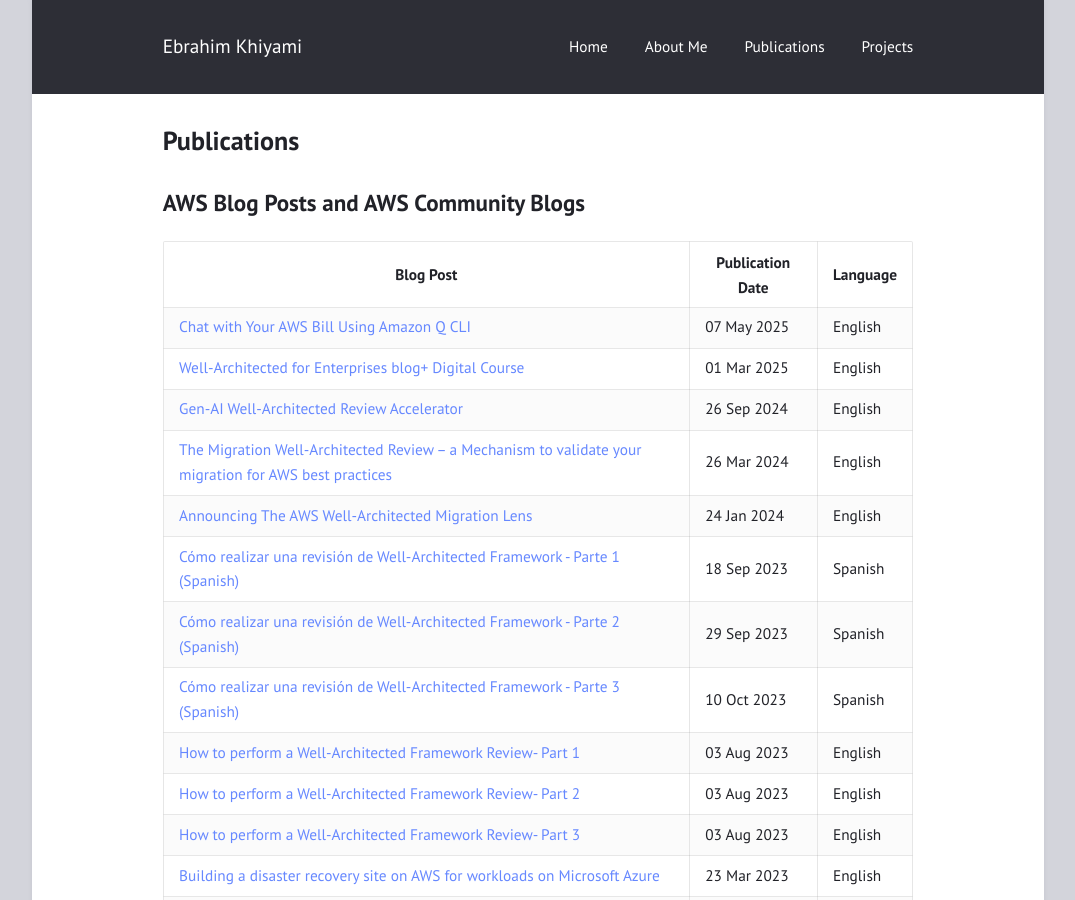
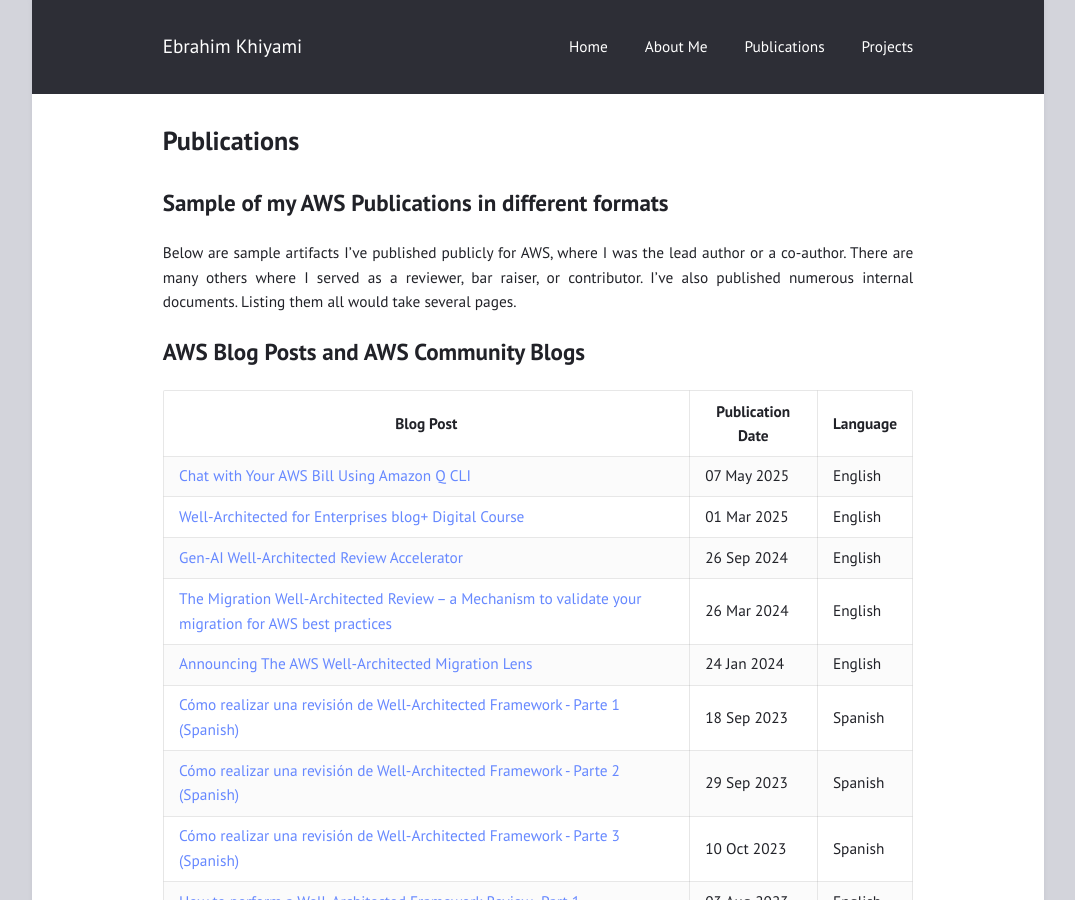
Before and after one commit to ekhiyami/ekhiyami.github.io, a Jekyll site: the page built from publications.md, in a window 1280 px wide and 900 px high. Shown: the whole window, without its empty margins (102-1177 px from the left). Built offline with Jekyll 4.4.1, drawn with Linux system fonts in a browser that asks for light colours; some of the changed text lies outside the part shown.

Commit message:
Update publications.md

```diff
--- a/publications.md
+++ b/publications.md
@@ -3,6 +3,12 @@
 permalink: "/publications/"
 layout: page
 ---
+
+## Sample of my AWS Publications in different formats
+Below are sample artifacts I’ve published publicly for AWS, where I was the lead author or a co-author.
+There are many others where I served as a reviewer, bar raiser, or contributor. I’ve also published numerous internal documents.
+Listing them all would take several pages.
+
 
 ## AWS Blog Posts and AWS Community Blogs
 
@@ -38,3 +44,11 @@
 | -------------------------------------------------------------------------------------------- | ------------------ | -------- |
 | [AWS Well-Architected Migration Lens](https://docs.aws.amazon.com/wellarchitected/latest/migration-lens/migration-lens.html) | 2024             | English  |
 | [Monitoring Oracle to PostgreSQL Migration using AWS DMS](https://d1.awsstatic.com/whitepapers/oracle-postgres-cdc-monitoring-aws-dms.pdf?did=wp_card&trk=wp_card) | 2023             | English  |
+
+
+## AWS Digital Training
+
+| Course                                                                                   |  Publication Date  | Language |
+| -------------------------------------------------------------------------------------------- | ------------------ | -------- |
+| [AWS Well-Architected For Enterprises](https://explore.skillbuilder.aws/learn/courses/21868/aws-flash-well-architected-for-enterprises) | 2025             | English  |
+| [AWS Well-Architected Foundations](https://explore.skillbuilder.aws/learn/courses/108/aws-well-architected-foundations) | 2023             | English  |
```
